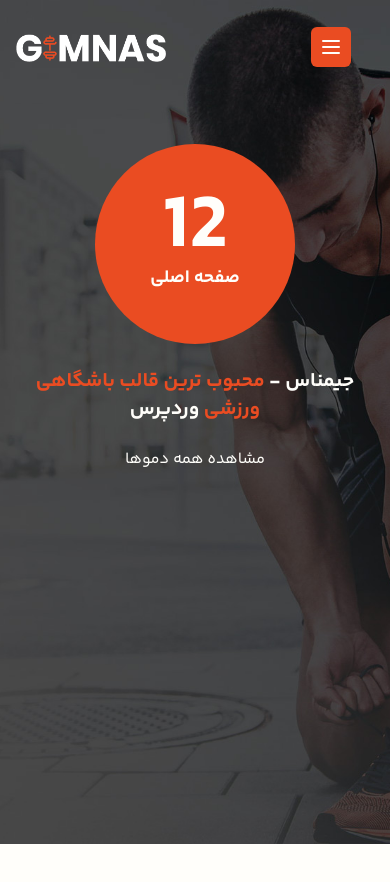
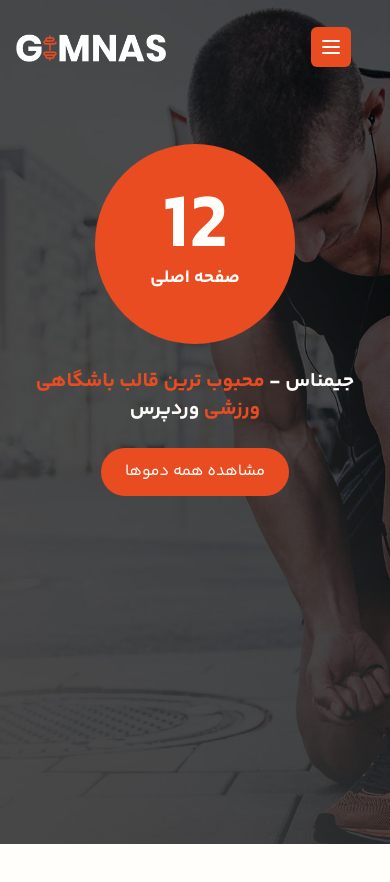
Before and after one commit to mahyarErshad/gimnas, a React (Vite) app: page / in a window 390 px wide. Shown: the top 882 px of the page. Built offline with nearby package versions, Linux system fonts and the light colour scheme.

Commit message:
Button is responsive

```diff
--- a/src/components/Header/HeaderTextSection/HeaderTextSection.jsx
+++ b/src/components/Header/HeaderTextSection/HeaderTextSection.jsx
@@ -12,8 +12,8 @@ function HeaderTextSection() {
           جیمناس - <span className="text-inherit text-primary font-bold">محبوب ترین قالب باشگاهی ورزشی </span> وردپرس
         </p>
       </div>
-      <div>
-        <button>مشاهده همه دموها</button>
+      <div className="flex justify-center">
+        <button className="bg-primary transition-all hover:opacity-90 max-md:py-3 md:py-4 max-md:px-6 md:px-8 max-md:text-base md:text-lg lg:text-xl font-medium rounded-[1.875rem] text-center">مشاهده همه دموها</button>
       </div>
     </div>
   );
```
